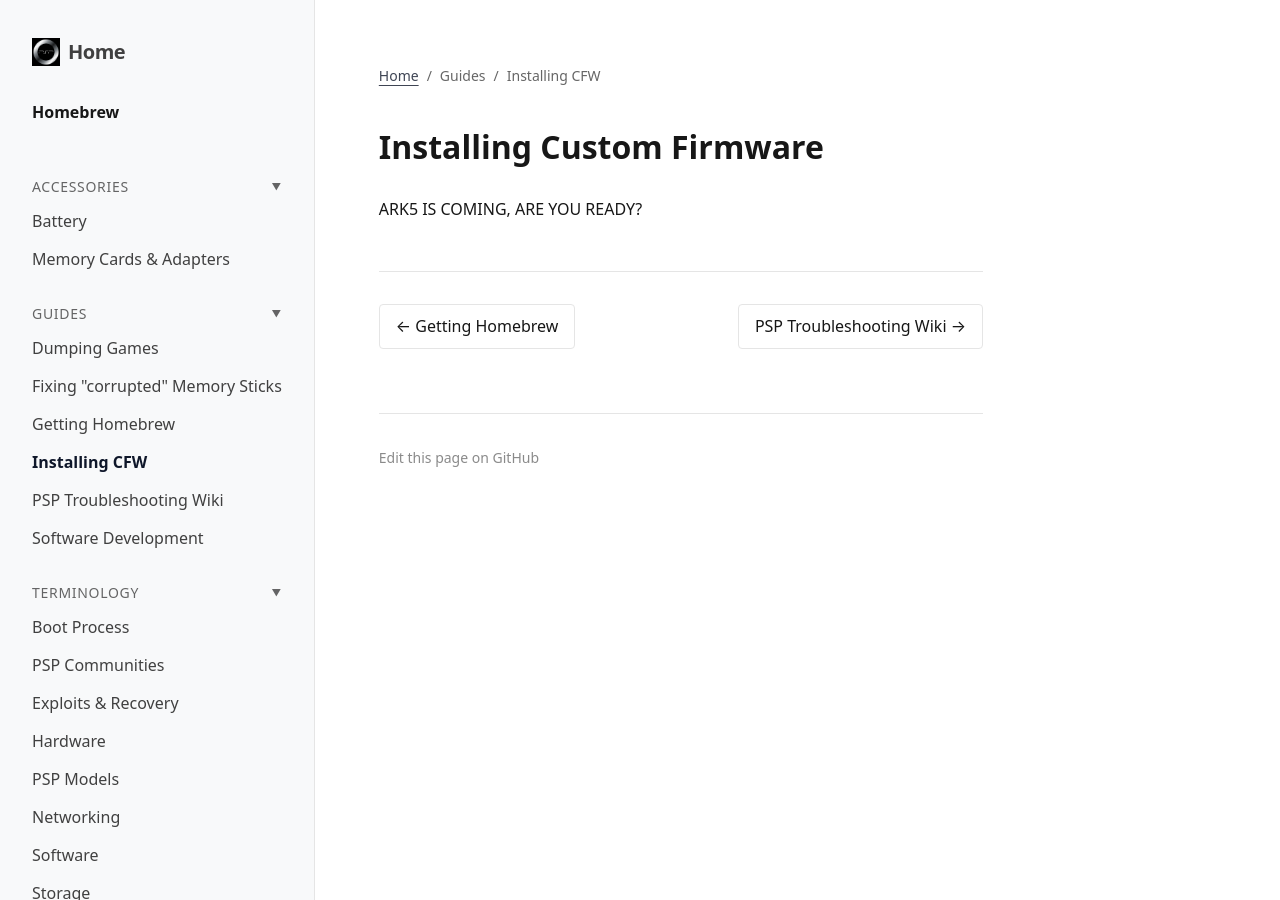
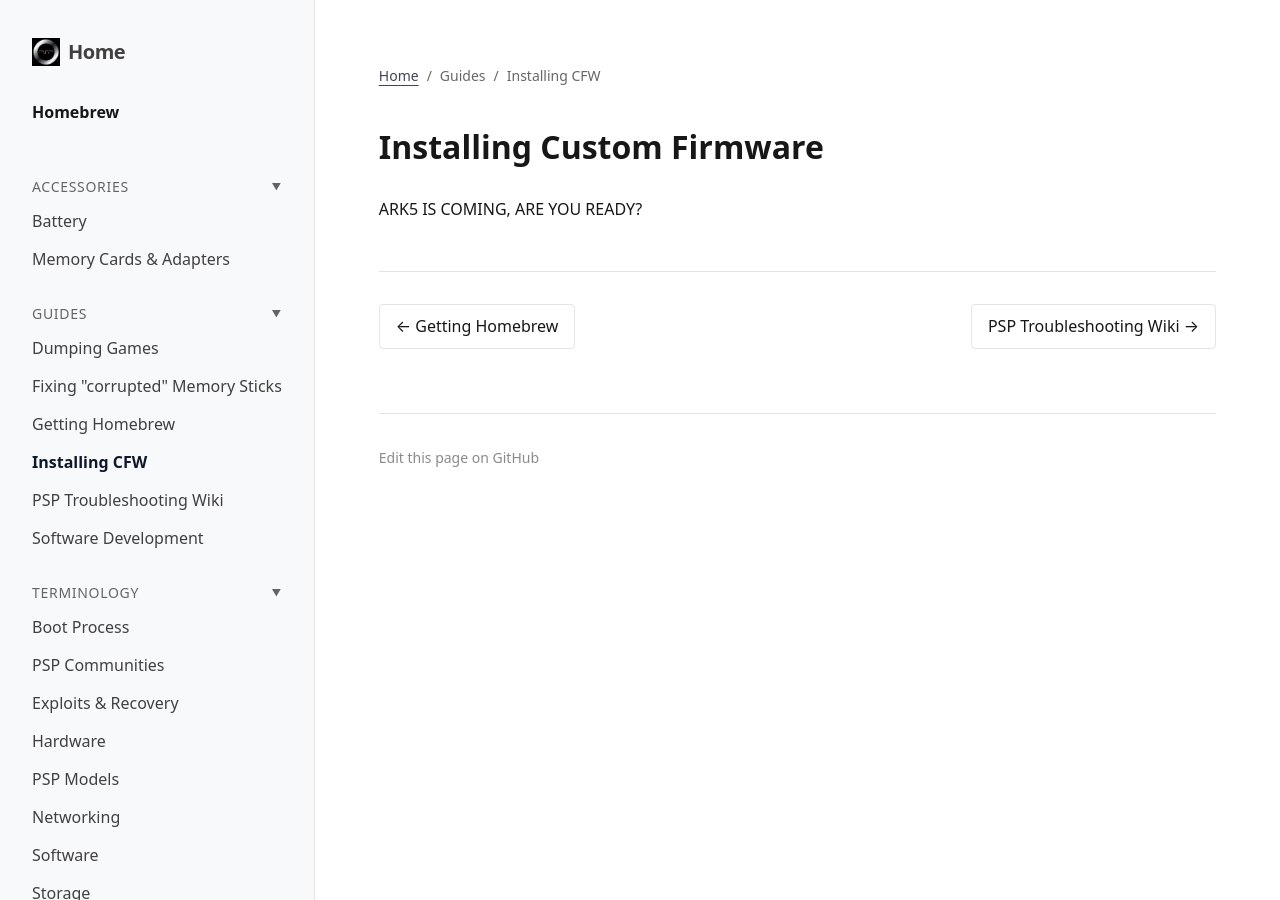
Before and after one commit to psp-homebrew-community/wiki, a Jekyll site: the page built from guides/installing-cfw.md, in a window 1280 px wide. Built offline with Jekyll 4.4.1, drawn with Linux system fonts in a browser that asks for light colours.

Commit message:
fix: fix default layout width

```diff
--- a/_layouts/default.html
+++ b/_layouts/default.html
@@ -289,7 +289,7 @@
     .main-content {
       flex-grow: 1;
       padding: 2rem;
-      max-width: 80ch;
+      max-width: 128ch;
       line-height: 1.7;
       position: relative;
     }
```
